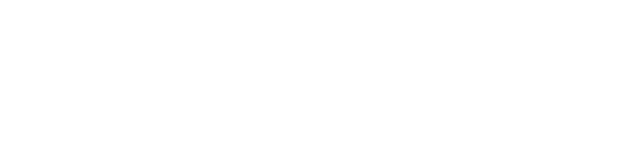
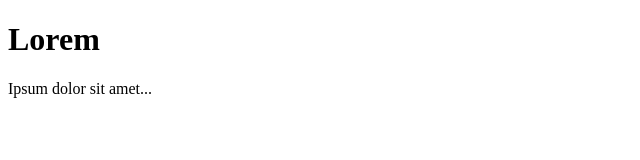
Before and after one commit to Ryczard/nauka-gita-2, a plain HTML site: page index.html in a window 1280 px wide. Shown: the whole page, without its empty margins (0-640 px from the left). Drawn offline with Linux system fonts and the light colour scheme.

Commit message:
Update index.html

```diff
--- a/index.html
+++ b/index.html
@@ -1,9 +1,11 @@
 <!DOCTYPE html>
 <html>
 <head>
-	<title></title>
+	<meta charset="utf-8">
+	<title>Ćwiczenia</title>
 </head>
 <body>
-
+	<h1>Lorem</h1>
+	<p>Ipsum dolor sit amet...</p>
 </body>
 </html>
```
